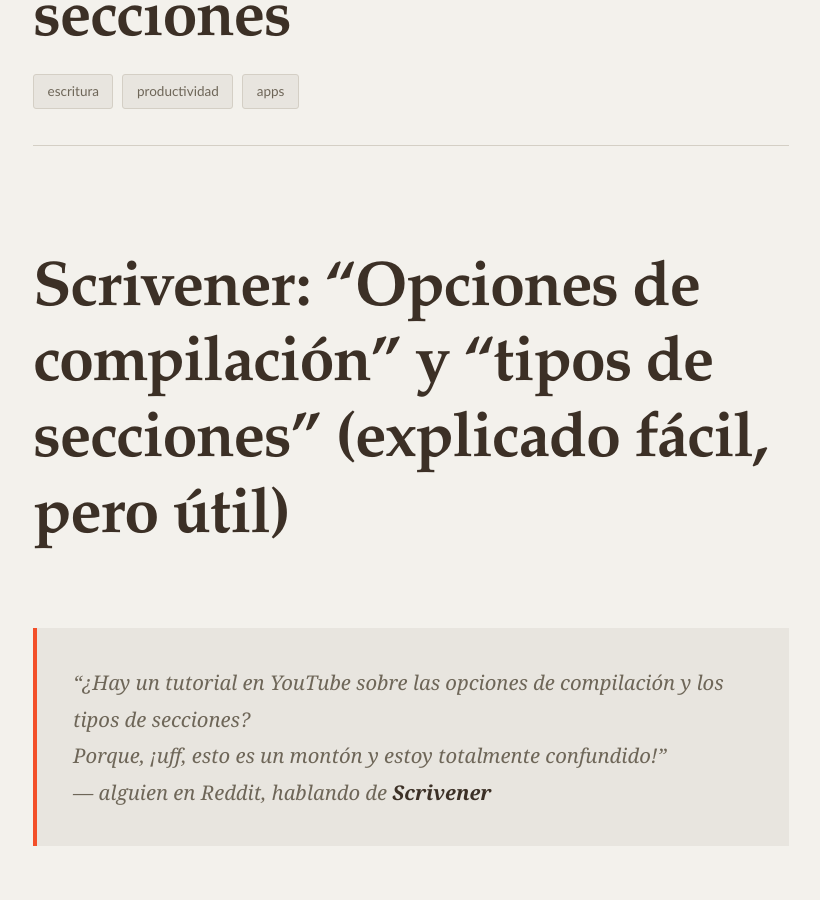
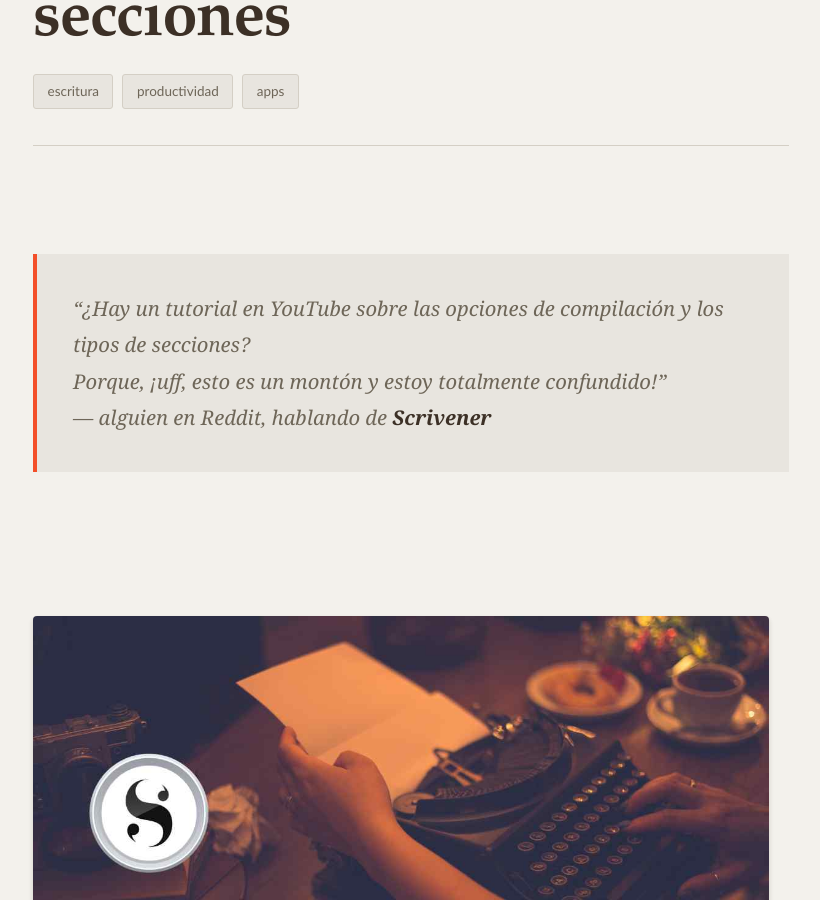
Before and after one commit to renedev0284-creator/renedev0284-creator.github.io, a Jekyll site: the page built from _posts/2026-02-02-como-compilar-en-scrivener.md, in a window 1280 px wide and 900 px high, scrolled down 534 px. Shown: the whole window, without its empty margins (229-1049 px from the left). Built offline with Jekyll 4.4.1, drawn with Linux system fonts in a browser that asks for light colours.

Commit message:
Commit arreglado el titulo en post: Scrivener: Opciones de compilación y tipos de seccions

```diff
--- a/_posts/2026-02-02-como-compilar-en-scrivener.md
+++ b/_posts/2026-02-02-como-compilar-en-scrivener.md
@@ -4,8 +4,6 @@
 date: 2026-02-02
 tags: [escritura, productividad, apps]
 ---
-
-# Scrivener: “Opciones de compilación” y “tipos de secciones” (explicado fácil, pero útil)
 
 > “¿Hay un tutorial en YouTube sobre las opciones de compilación y los tipos de secciones?
 > Porque, ¡uff, esto es un montón y estoy totalmente confundido!”
```
